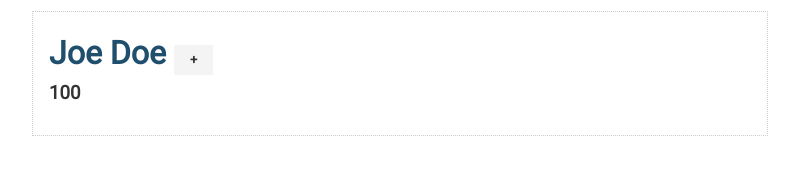
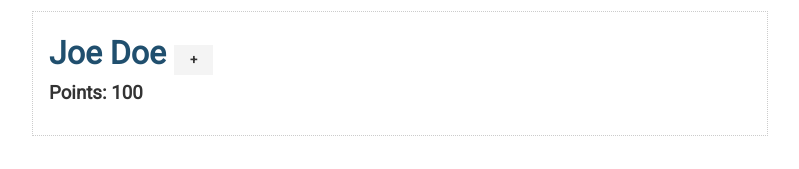
Before and after one commit to BeataJ/scoreBoard-svelte, a Svelte app: page / in a window 1280 px wide. Shown: the top 169 px of the page, without its empty margins (240-1039 px from the left). Built offline with nearby package versions, Linux system fonts and the light colour scheme.

Commit message:
add label Points

```diff
--- a/src/App.svelte
+++ b/src/App.svelte
@@ -25,7 +25,7 @@
         {#if showControls}-{:else}+{/if}
       </button>
     </h1>
-    <h3>{points}</h3>
+    <h3>Points: {points}</h3>
     {#if showControls}
       <button class="btn" on:click={addPoint}>+1</button>
       <button class="btn btn-dark" on:click={removePoint}>-1</button>
```
